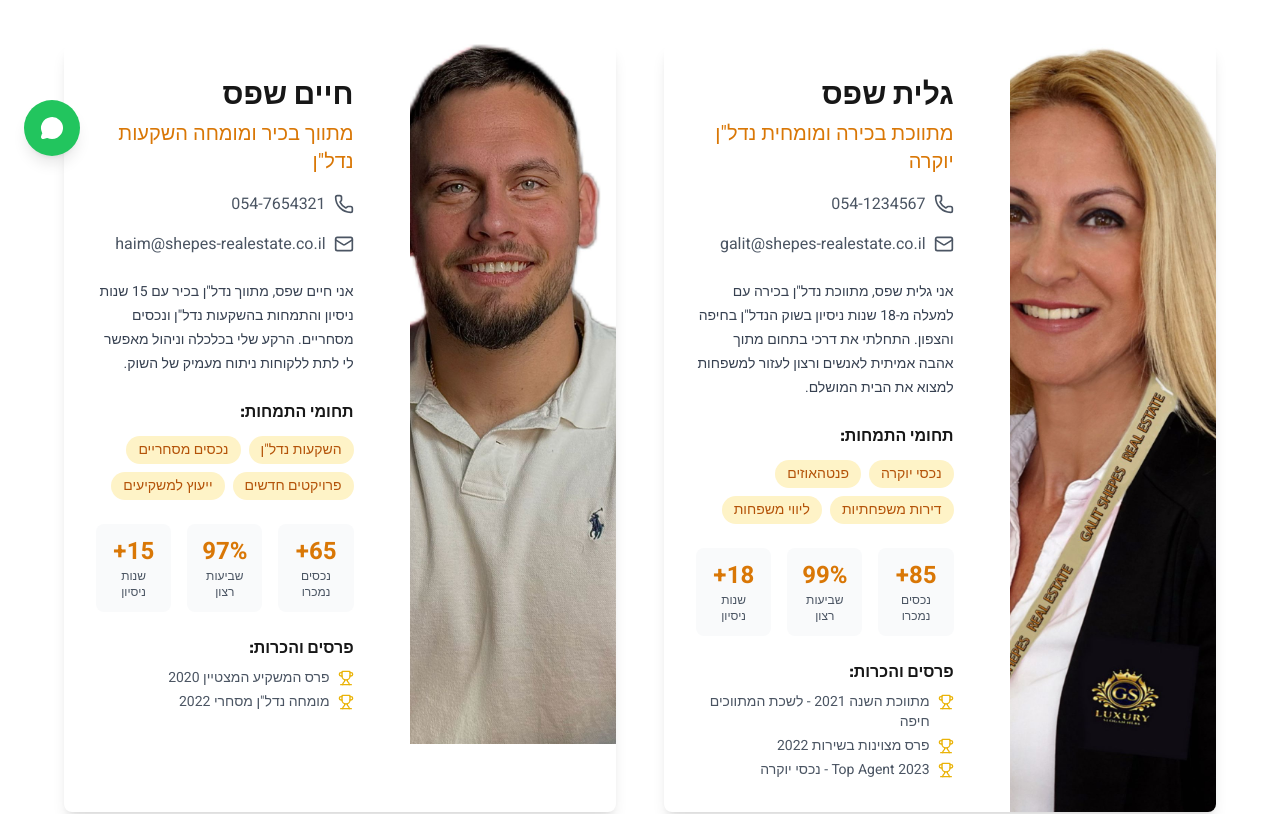
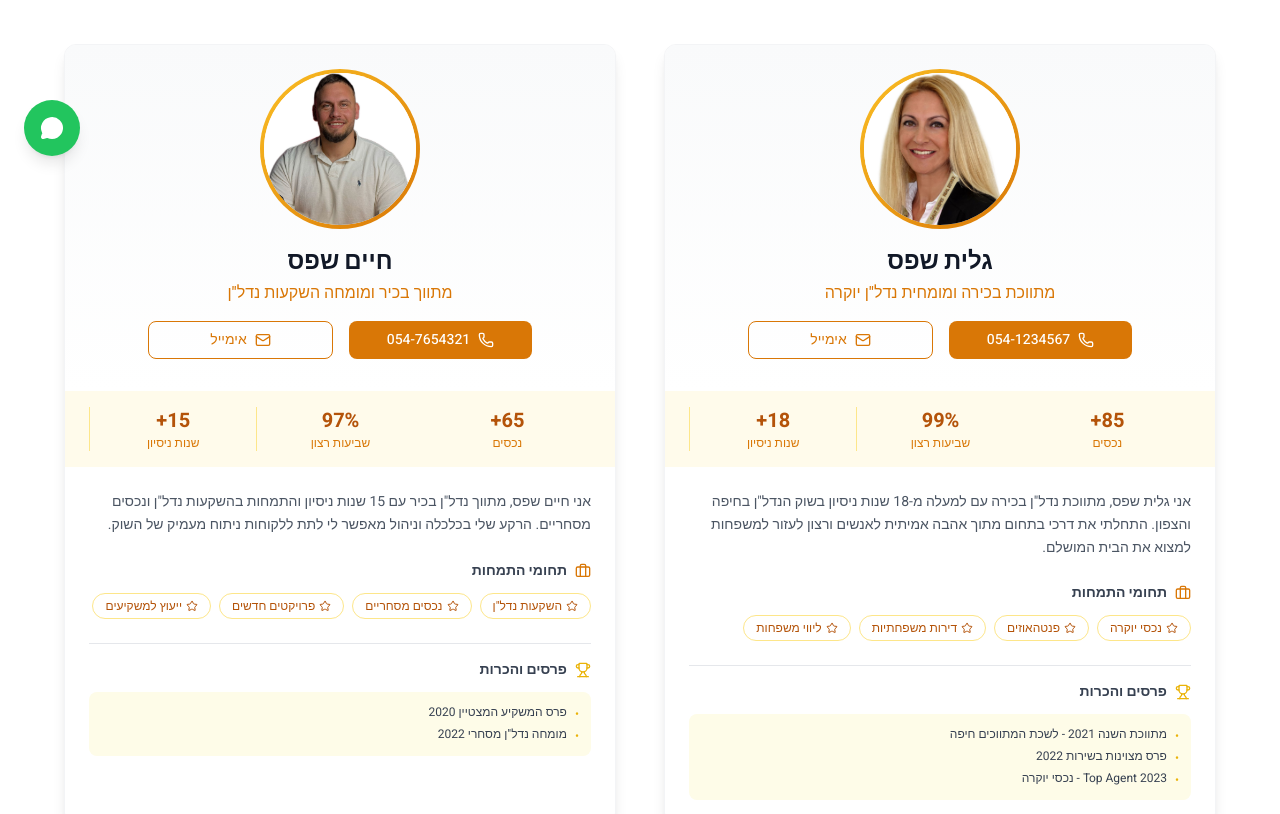
Before and after one commit to itayost/shepes-group, a Next.js app: page /about in a window 1280 px wide. Shown: the part 620-1434 px from the top of the page. Built offline with nearby package versions, Linux system fonts and the light colour scheme; no server answers.

Commit message:
Update AgentCard.tsx

```diff
--- a/src/components/about/AgentCard.tsx
+++ b/src/components/about/AgentCard.tsx
@@ -1,5 +1,5 @@
 import { Agent } from '@/data/agents';
-import { Mail, Phone, Trophy } from 'lucide-react';
+import { Briefcase, Mail, Phone, Star, Trophy } from 'lucide-react';
 import Image from 'next/image';
 
 interface AgentCardProps {
@@ -8,100 +8,118 @@ interface AgentCardProps {
 
 const AgentCard: React.FC<AgentCardProps> = ({ agent }) => {
   return (
-    <div className="bg-white rounded-lg shadow-lg overflow-hidden">
-      <div className="grid md:grid-cols-5 gap-6">
-        {/* תמונה */}
-        <div className="md:col-span-2">
-          <div className="relative h-full min-h-[400px]">
+    <div className="bg-white rounded-xl overflow-hidden shadow-lg hover:shadow-xl transition-all duration-300 border border-gray-100">
+      {/* Top Section with Image and Basic Info */}
+      <div className="relative bg-gradient-to-b from-gray-50 to-white p-6 pb-8">
+        <div className="flex flex-col items-center text-center">
+          {/* Profile Image */}
+          <div className="relative w-40 h-40 mb-4">
+            <div className="absolute inset-0 bg-gradient-to-br from-primary-400 to-primary-600 rounded-full"></div>
+            <div className="absolute inset-1 bg-white rounded-full">
+              <div className="relative w-full h-full rounded-full overflow-hidden">
                 <Image
                   src={agent.image}
                   alt={agent.name}
                   fill
-              className="object-cover"
+                  className="object-cover object-top"
                 />
               </div>
             </div>
+          </div>
 
-        {/* תוכן */}
-        <div className="md:col-span-3 p-8">
-          <h3 className="text-3xl font-bold mb-2">{agent.name}</h3>
-          <p className="text-xl text-primary-600 mb-4">{agent.title}</p>
+          {/* Name and Title */}
+          <h3 className="text-2xl font-bold text-gray-900 mb-1">{agent.name}</h3>
+          <p className="text-primary-600 font-medium mb-4">{agent.title}</p>
 
-          {/* פרטי קשר */}
-          <div className="flex flex-wrap gap-4 mb-6">
+          {/* Contact Info */}
+          <div className="flex flex-col sm:flex-row gap-4 w-full max-w-sm">
             <a
               href={`tel:${agent.phone}`}
-              className="flex items-center gap-2 text-gray-600 hover:text-primary-600 transition-colors"
+              className="flex items-center justify-center gap-2 bg-primary-600 hover:bg-primary-700 text-white px-4 py-2 rounded-lg transition-colors flex-1"
             >
-              <Phone className="w-5 h-5" />
-              <span>{agent.phone}</span>
+              <Phone className="w-4 h-4" />
+              <span className="text-sm font-medium">{agent.phone}</span>
             </a>
             <a
               href={`mailto:${agent.email}`}
-              className="flex items-center gap-2 text-gray-600 hover:text-primary-600 transition-colors"
+              className="flex items-center justify-center gap-2 border border-primary-600 hover:bg-primary-50 text-primary-600 px-4 py-2 rounded-lg transition-colors flex-1"
             >
-              <Mail className="w-5 h-5" />
-              <span>{agent.email}</span>
+              <Mail className="w-4 h-4" />
+              <span className="text-sm font-medium">אימייל</span>
             </a>
           </div>
-
-          {/* תיאור */}
-          <div className="prose prose-sm text-gray-700 mb-6">
-            <p>{agent.bio[0]}</p>
+        </div>
       </div>
 
-          {/* התמחויות */}
+      {/* Stats Bar */}
+      <div className="bg-primary-50 px-6 py-4">
+        <div className="grid grid-cols-3 divide-x divide-primary-200">
+          <div className="text-center px-2">
+            <div className="text-xl font-bold text-primary-700">
+              {agent.achievements.propertiesSold}+
+            </div>
+            <div className="text-xs text-primary-600">נכסים</div>
+          </div>
+          <div className="text-center px-2">
+            <div className="text-xl font-bold text-primary-700">
+              {agent.achievements.satisfactionRate}%
+            </div>
+            <div className="text-xs text-primary-600">שביעות רצון</div>
+          </div>
+          <div className="text-center px-2">
+            <div className="text-xl font-bold text-primary-700">
+              {agent.yearsOfExperience}+
+            </div>
+            <div className="text-xs text-primary-600">שנות ניסיון</div>
+          </div>
+        </div>
+      </div>
+
+      {/* Content Section */}
+      <div className="p-6">
+        {/* Bio */}
+        <p className="text-gray-600 text-sm leading-relaxed mb-6">
+          {agent.bio[0]}
+        </p>
+
+        {/* Specialties */}
         <div className="mb-6">
-            <h4 className="font-bold mb-3">תחומי התמחות:</h4>
+          <div className="flex items-center gap-2 mb-3">
+            <Briefcase className="w-4 h-4 text-primary-600" />
+            <h4 className="text-sm font-semibold text-gray-700">תחומי התמחות</h4>
+          </div>
           <div className="flex flex-wrap gap-2">
             {agent.specialties.map((specialty, index) => (
               <span
                 key={index}
-                  className="bg-primary-100 text-primary-700 px-3 py-1 rounded-full text-sm"
+                className="inline-flex items-center gap-1 bg-white border border-primary-200 text-primary-700 px-3 py-1 rounded-full text-xs"
               >
+                <Star className="w-3 h-3" />
                 {specialty}
               </span>
             ))}
           </div>
         </div>
 
-          {/* הישגים */}
-          <div className="grid grid-cols-3 gap-4 text-center">
-            <div className="bg-gray-50 rounded-lg p-3">
-              <div className="text-2xl font-bold text-primary-600">
-                {agent.achievements.propertiesSold}+
+        {/* Awards */}
+        {agent.achievements.awards && agent.achievements.awards.length > 0 && (
+          <div className="border-t pt-4">
+            <div className="flex items-center gap-2 mb-3">
+              <Trophy className="w-4 h-4 text-yellow-500" />
+              <h4 className="text-sm font-semibold text-gray-700">פרסים והכרות</h4>
             </div>
-              <div className="text-xs text-gray-600">נכסים נמכרו</div>
-            </div>
-            <div className="bg-gray-50 rounded-lg p-3">
-              <div className="text-2xl font-bold text-primary-600">
-                {agent.achievements.satisfactionRate}%
-              </div>
-              <div className="text-xs text-gray-600">שביעות רצון</div>
-            </div>
-            <div className="bg-gray-50 rounded-lg p-3">
-              <div className="text-2xl font-bold text-primary-600">
-                {agent.yearsOfExperience}+
-              </div>
-              <div className="text-xs text-gray-600">שנות ניסיון</div>
-            </div>
-          </div>
-
-          {/* פרסים */}
-          {agent.achievements.awards && agent.achievements.awards.length > 0 && (
-            <div className="mt-6">
-              <h4 className="font-bold mb-2">פרסים והכרות:</h4>
+            <div className="bg-yellow-50 rounded-lg p-3">
               <ul className="space-y-1">
                 {agent.achievements.awards.map((award, index) => (
-                  <li key={index} className="text-sm text-gray-600 flex items-start gap-2">
-                    <Trophy className="w-4 h-4 text-yellow-500 mt-0.5 flex-shrink-0" />
+                  <li key={index} className="text-xs text-gray-700 flex items-start gap-2">
+                    <span className="text-yellow-500 mt-0.5">•</span>
                     <span>{award}</span>
                   </li>
                 ))}
               </ul>
             </div>
+          </div>
         )}
-        </div>
       </div>
     </div>
   );
```
Lines whose indentation alone changed are shown as unchanged.
